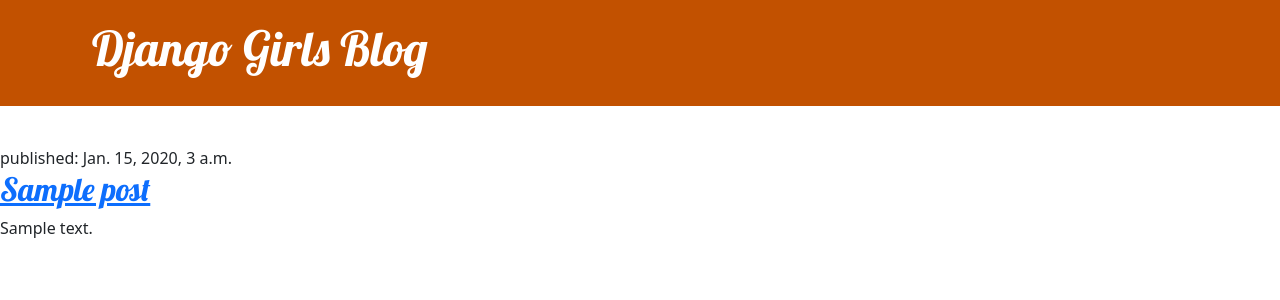
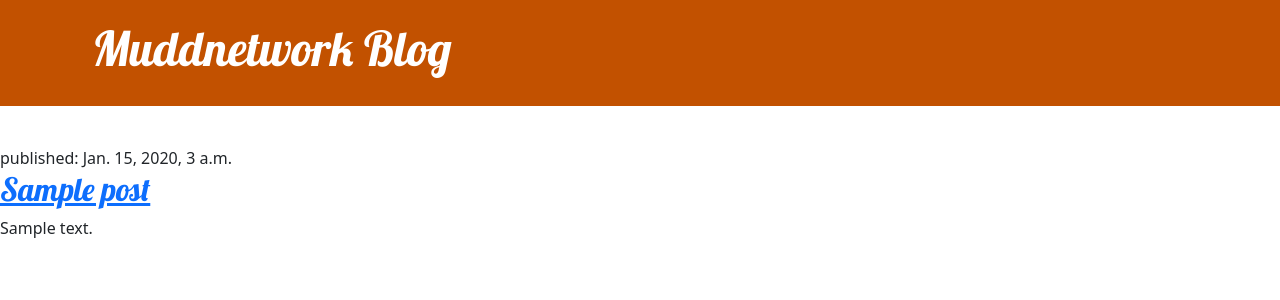
Before and after one commit to Dillon-Mendoza/my-first-blog, a Django app: page / in a window 1280 px wide. Shown: the top 300 px of the page. Run offline with Django 5.2, Linux system fonts and the light colour scheme; tables that the repository leaves empty hold one stand-in row (values such as "Sample post").

Commit message:
Updated header name on blog

```diff
--- a/blog/templates/blog/post_list.html
+++ b/blog/templates/blog/post_list.html
@@ -10,7 +10,7 @@
     <body>
         <header class="page-header">
             <div class="container">
-                <h1><a href="/">Django Girls Blog</a></h1>
+                <h1><a href="/">Muddnetwork Blog</a></h1>
             </div>
         </header>
 
```
